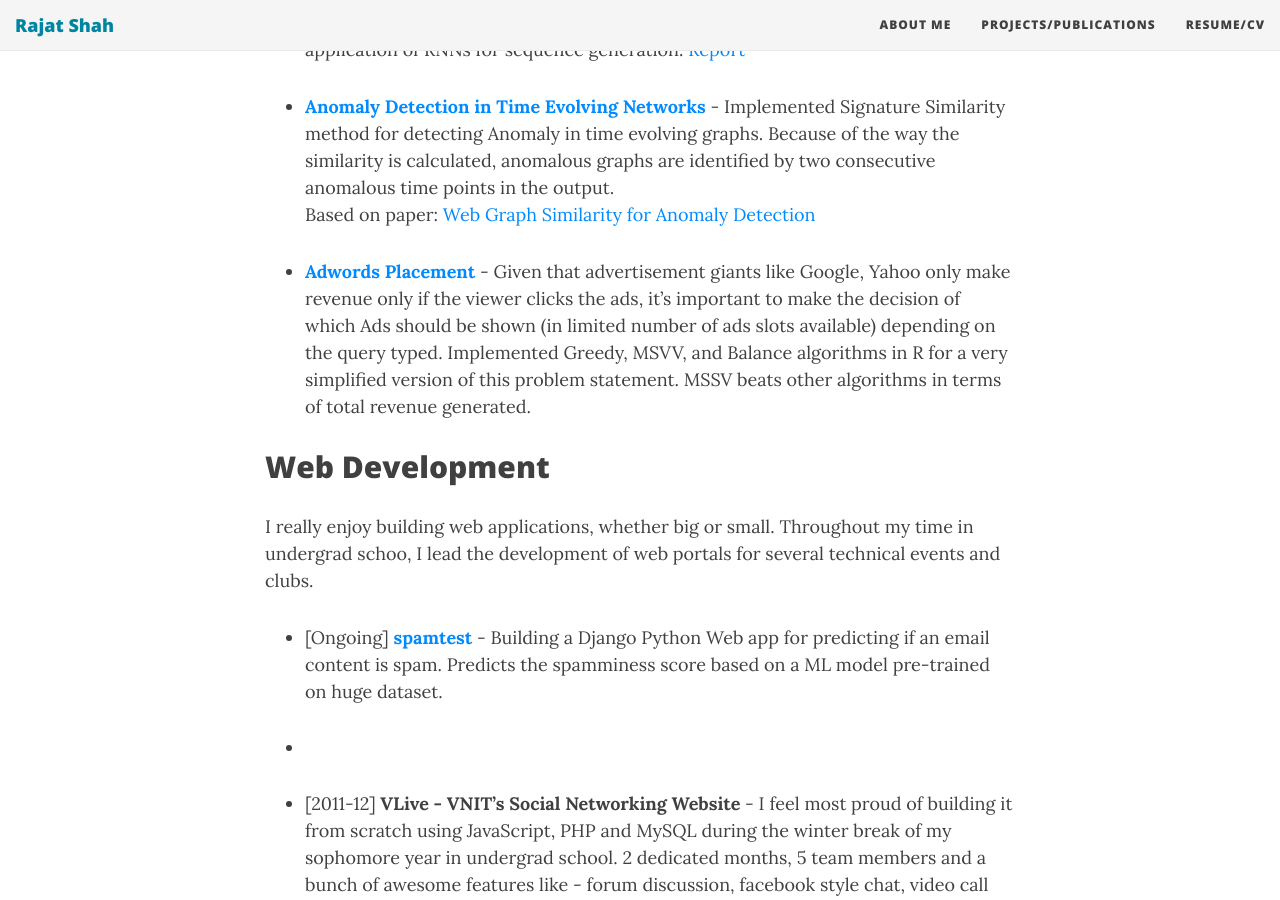
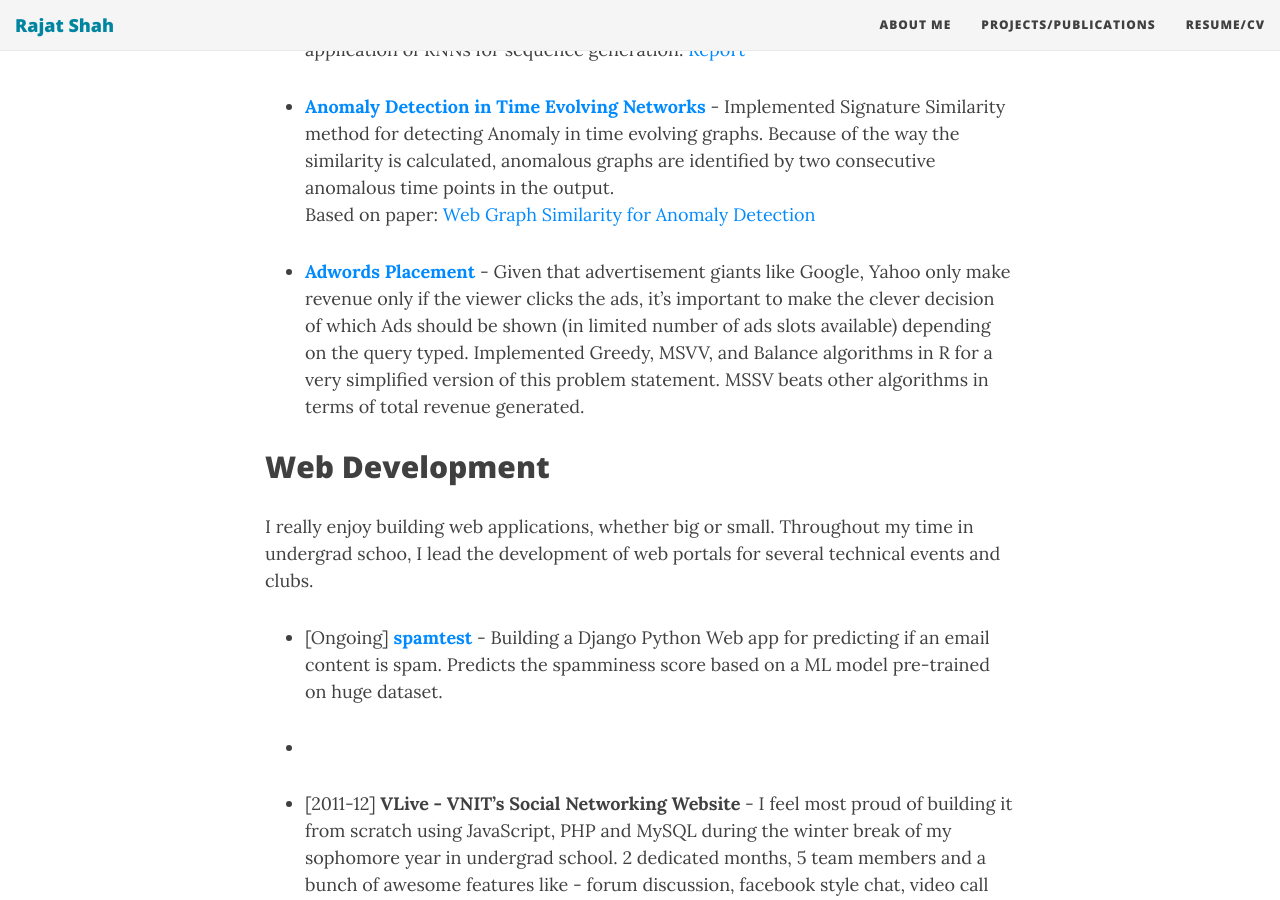
Before and after one commit to shahrajat/shahrajat.github.io, a Jekyll site: the page built from projects.md, in a window 1280 px wide and 900 px high, scrolled down 968 px. Built offline with Jekyll 4.4.1, drawn with Linux system fonts in a browser that asks for light colours; nearby versions of some CDN libraries; comment, search, counter and statistics services are not loaded.

Commit message:
Updated projects.md

```diff
--- a/projects.md
+++ b/projects.md
@@ -26,7 +26,7 @@ Includes Projects from courses taken at NC State University: Machine Learning fo
 -  **[Anomaly Detection in Time Evolving Networks](https://github.com/shahrajat/Data-Science/tree/master/anomaly-detection){:target="_blank"}** - Implemented Signature Similarity method for detecting Anomaly in time evolving graphs.  Because of the way the similarity is calculated, anomalous graphs are identified by two consecutive anomalous time points in the output.<br/>
 Based on paper: [Web Graph Similarity for Anomaly Detection](http://ilpubs.stanford.edu:8090/836/2/webgraph_similarity.pdf){:target="_blank"}
 
--  **[Adwords Placement](https://github.com/shahrajat/Data-Science/tree/master/adwords-placement){:target="_blank"}** - Given that advertisement giants like Google, Yahoo only make revenue only if the viewer clicks the ads, it's important to make the decision of which Ads should be shown (in limited number of ads slots available) depending on the query typed. Implemented Greedy, MSVV, and Balance algorithms in R for a very simplified version of this problem statement. MSSV beats other algorithms in terms of total revenue generated.
+-  **[Adwords Placement](https://github.com/shahrajat/Data-Science/tree/master/adwords-placement){:target="_blank"}** - Given that advertisement giants like Google, Yahoo only make revenue only if the viewer clicks the ads, it's important to make the clever decision of which Ads should be shown (in limited number of ads slots available) depending on the query typed. Implemented Greedy, MSVV, and Balance algorithms in R for a very simplified version of this problem statement. MSSV beats other algorithms in terms of total revenue generated.
 
 ## Web Development
 
```
